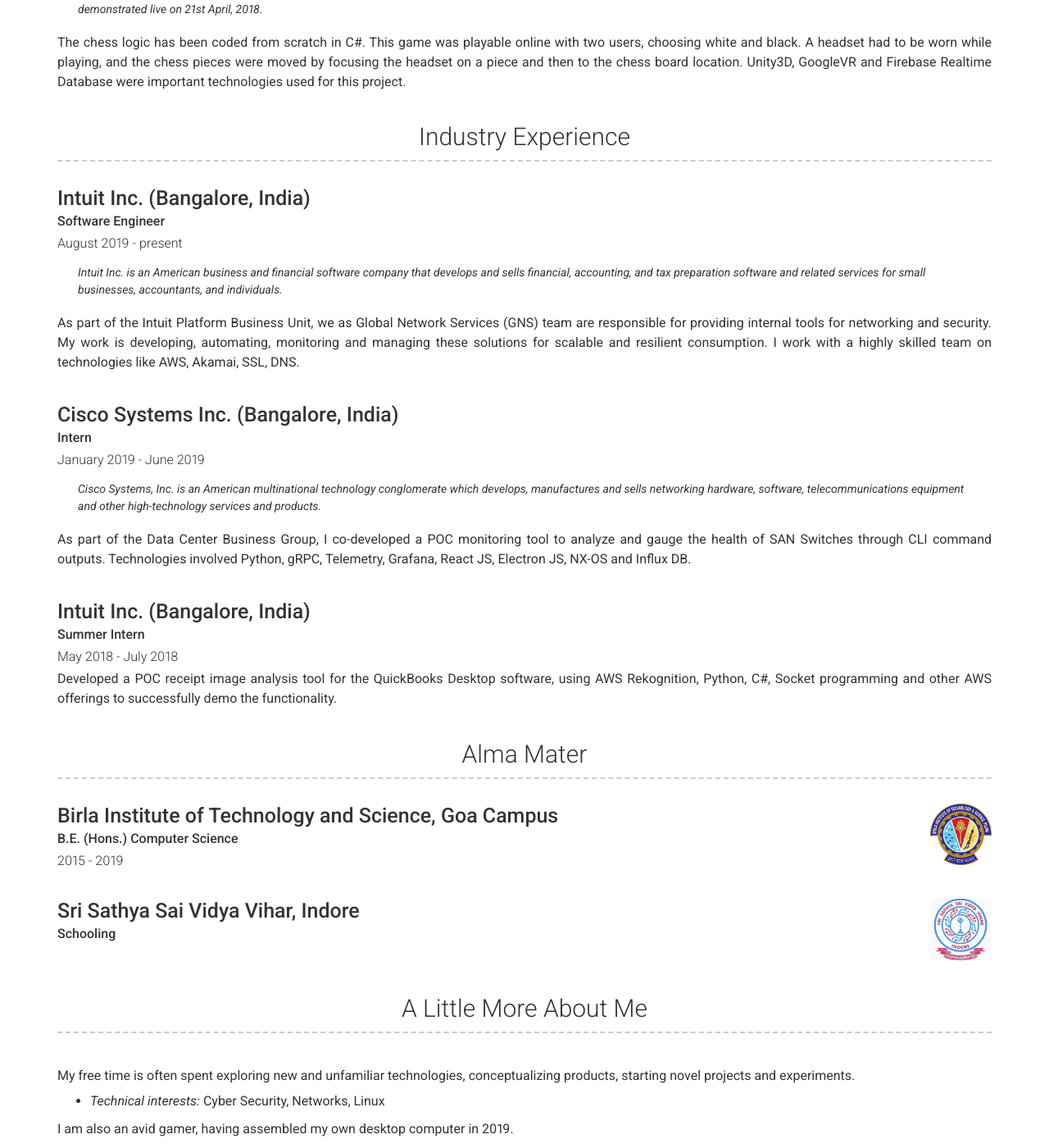
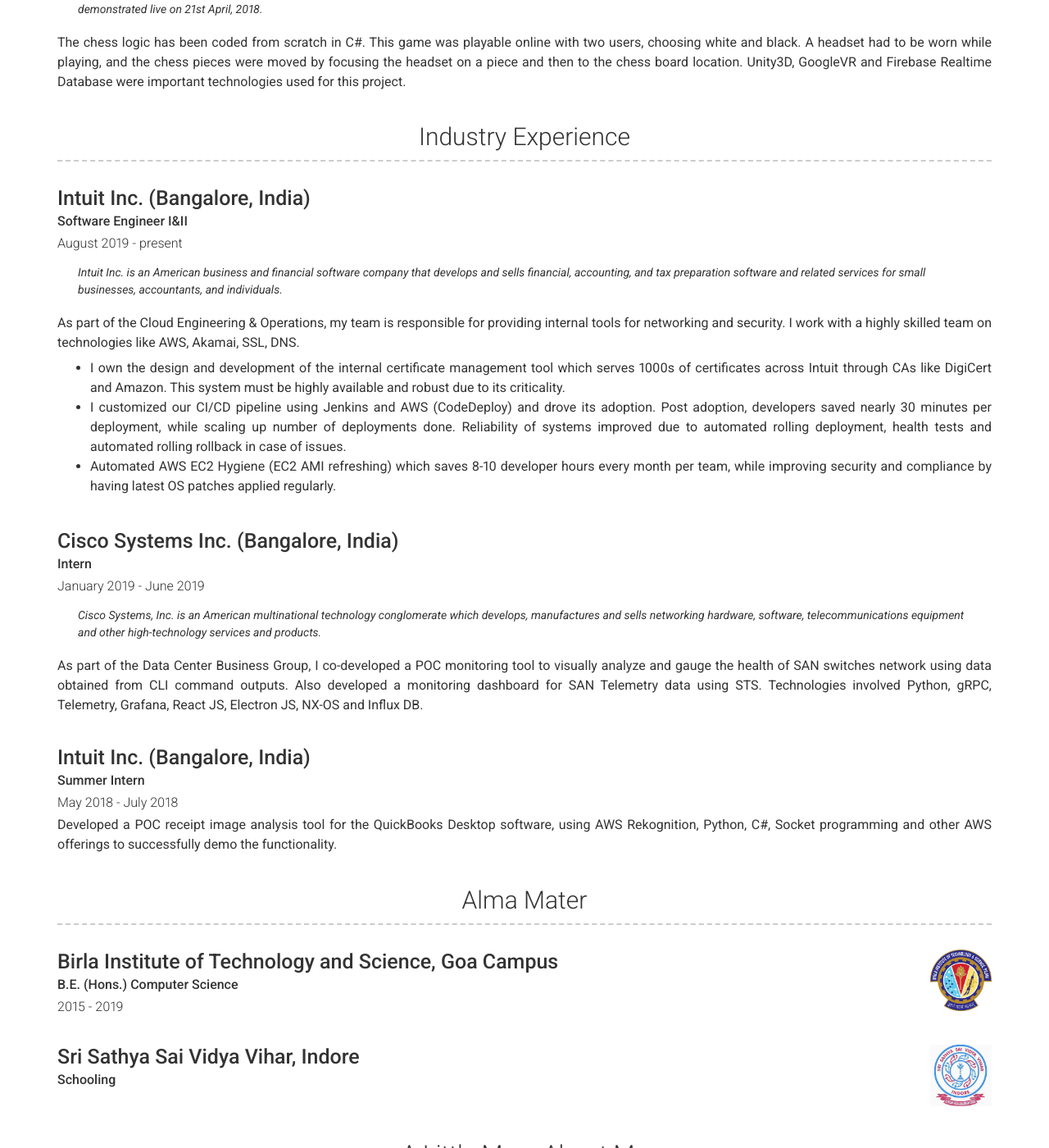
Before and after one commit to Speeeddy/minimal-website-static, a Jekyll site: the page built from index.md, in a window 1280 px wide and 1400 px high, scrolled down 949 px. Shown: the whole window at 82% size. Built offline with Jekyll 4.4.1, drawn with Linux system fonts in a browser that asks for light colours; nearby versions of some CDN libraries; some of the changed text lies outside the part shown.

Commit message:
Resume update with AWS developer certification and experience

```diff
--- a/_config.yml
+++ b/_config.yml
@@ -35,17 +35,17 @@
 # about_title: About Me (Use this to override about section title)
 about_profile_image: images/profile.jpg
 about_content: | # this will include new lines to allow paragraphs
-  Hi, my name is Nipun and I’m a 23-year-old software engineer. Although my primary focus is on back-end technologies, I regularly get my hands into front end and dev-ops related work. I like designing as much as getting neck-deep into code.
+  Hi, my name is Nipun and I’m a 23-year-old software engineer. My primary focus is on back-end technologies, with focus on building solutions around Amazon Web Services (AWS). I like designing as much as getting neck-deep into code.
 
   I am most skilled in: <mark>AWS</mark> and <mark>Python</mark>
 
-  I am comfortable with: Java, Docker, MySQL, Linux, Git
+  I am comfortable with: Java, RESTful APIs, MySQL, CICD, Linux, Git
+
+# Experience Section
+experience_title: Industry Experience #(Use this to override about experience section title)
 
 # Projects Section
 projects_title: My Awesome Projects #(Use this to override about projects section title)
-
-# Experience Section
-experience_title: Industry Experience #(Use this to override about experience section title)
 
 # Education Section
 education_title: Alma Mater #(Use this to override about education section title)
@@ -55,7 +55,7 @@
 more_content: | # this will include new lines to allow paragraphs
   My free time is often spent exploring new and unfamiliar technologies, conceptualizing products, starting novel projects and experiments.
 
-  - *Technical interests:* Cyber Security, Networks, Linux
+  - *Technical interests:* Cloud technologies, Cyber Security, Networks, IoT
 
   I am also an avid gamer, having assembled my own desktop computer in 2019.
   - *Desktop Specs:* Ryzen 3600X, Nvidia RTX 2060, Acer Predator XB271HU Monitor (165Hz, 2560x1440p, G-Sync)
@@ -70,7 +70,8 @@
 
 
   **Certifications**
-  - AWS Cloud Practitioner
+  - [AWS Developer Associate](https://www.credly.com/badges/1fc9af31-41f5-4369-bd76-d1074673099d/public_url)
+  - [AWS Cloud Practitioner](https://www.credly.com/badges/3cfcc5d7-26ca-461e-b60b-beeb95658198/public_url)
 
 # Footer
 footer_show_references: false
--- a/_data/experience.yml
+++ b/_data/experience.yml
@@ -1,12 +1,15 @@
 # Experience template
 - layout: left
   company: Intuit Inc. (Bangalore, India)
-  job_title: Software Engineer
+  job_title: Software Engineer I&II
   dates: August 2019 - present
   quote: >
     Intuit Inc. is an American business and financial software company that develops and sells financial, accounting, and tax preparation software and related services for small businesses, accountants, and individuals.
   description: | # this will include new lines to allow paragraphs
-    As part of the Intuit Platform Business Unit, we as Global Network Services (GNS) team are responsible for providing internal tools for networking and security. My work is developing, automating, monitoring and managing these solutions for scalable and resilient consumption. I work with a highly skilled team on technologies like AWS, Akamai, SSL, DNS.
+    As part of the Cloud Engineering & Operations, my team is responsible for providing internal tools for networking and security. I work with a highly skilled team on technologies like AWS, Akamai, SSL, DNS.
+    - I own the design and development of the internal certificate management tool which serves 1000s of certificates across Intuit through CAs like DigiCert and Amazon. This system must be highly available and robust due to its criticality.
+    - I customized our CI/CD pipeline using Jenkins and AWS (CodeDeploy) and drove its adoption. Post adoption, developers saved nearly 30 minutes per deployment, while scaling up number of deployments done. Reliability of systems improved due to automated rolling deployment, health tests and automated rolling rollback in case of issues.
+    - Automated AWS EC2 Hygiene (EC2 AMI refreshing) which saves 8-10 developer hours every month per team, while improving security and compliance by having latest OS patches applied regularly.
 # Experience template
 - layout: left
   company: Cisco Systems Inc. (Bangalore, India)
@@ -15,7 +18,7 @@
   quote: >
     Cisco Systems, Inc. is an American multinational technology conglomerate which develops, manufactures and sells networking hardware, software, telecommunications equipment and other high-technology services and products.
   description: | # this will include new lines to allow paragraphs
-    As part of the Data Center Business Group, I co-developed a POC monitoring tool to analyze and gauge the health of SAN Switches through CLI command outputs. Technologies involved Python, gRPC, Telemetry, Grafana, React JS, Electron JS, NX-OS and Influx DB.
+    As part of the Data Center Business Group, I co-developed a POC monitoring tool to visually analyze and gauge the health of SAN switches network using data obtained from CLI command outputs. Also developed a monitoring dashboard for SAN Telemetry data using STS. Technologies involved Python, gRPC, Telemetry, Grafana, React JS, Electron JS, NX-OS and Influx DB.
 # Experience template
 - layout: left
   company: Intuit Inc. (Bangalore, India)
```
